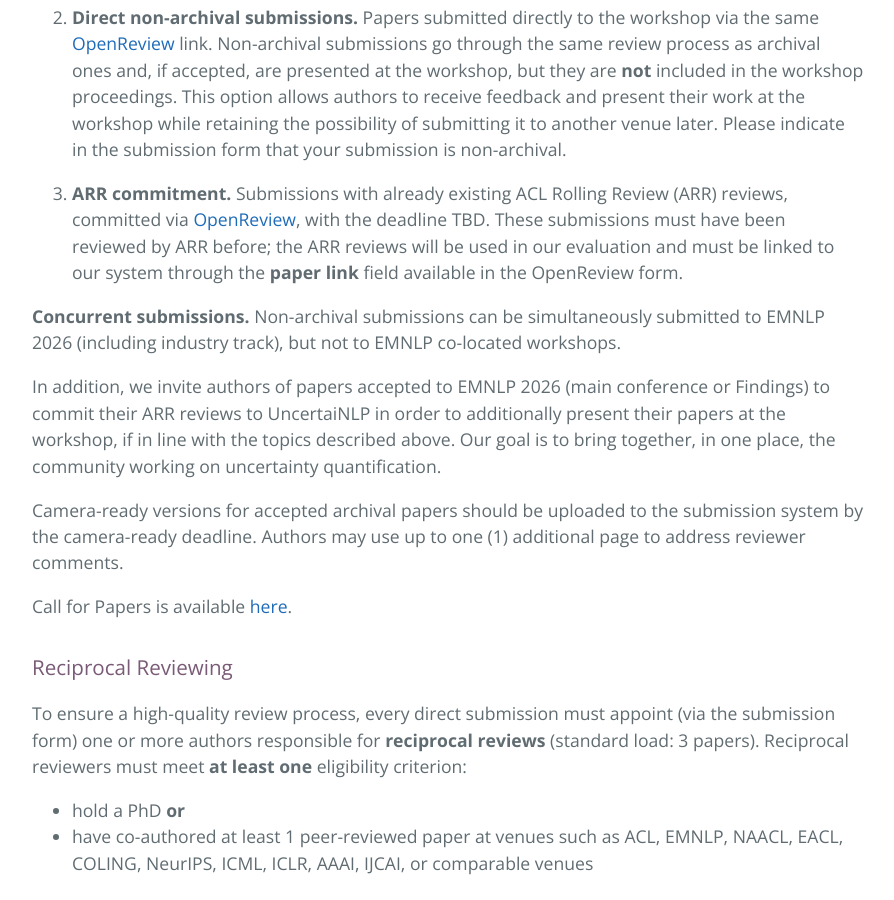
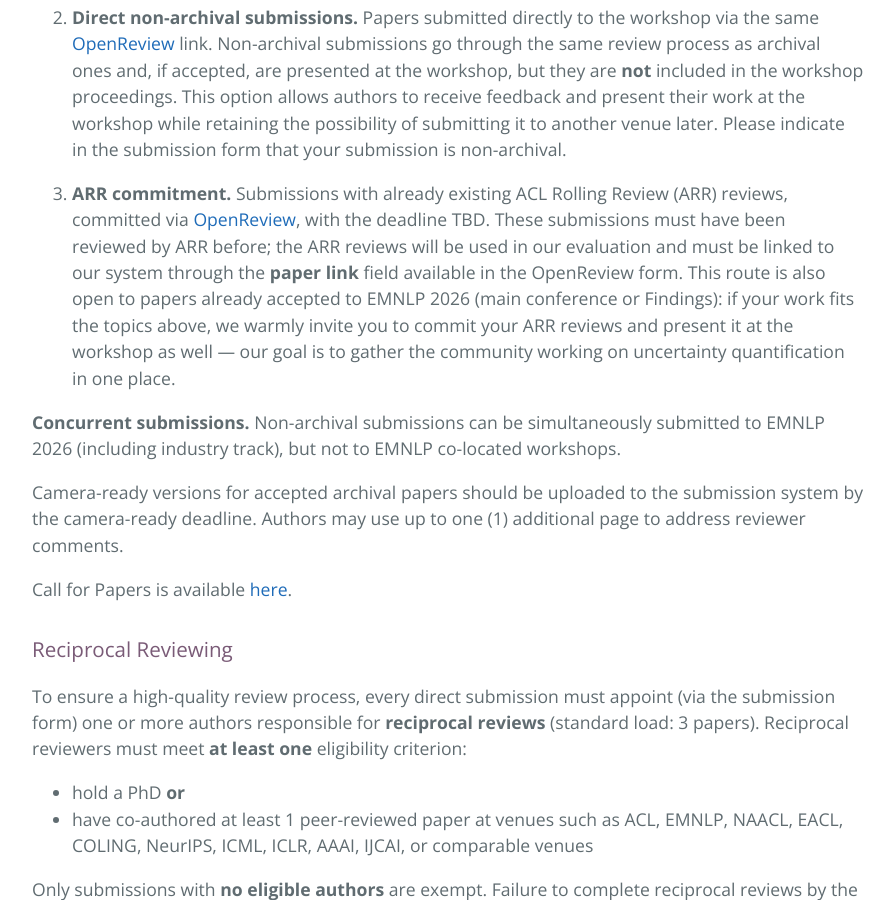
Before and after one commit to uncertainlp/uncertainlp.github.io, a Jekyll site: the page built from index.md, in a window 1280 px wide and 900 px high, scrolled down 5615 px. Shown: the whole window, without its empty margins (192-1086 px from the left). Built offline with Jekyll 4.4.1, drawn with Linux system fonts in a browser that asks for light colours.

Commit message:
Fold EMNLP/Findings invitation into the ARR commitment item
Co-Authored-By: Claude Opus 5 <noreply@anthropic.com>

```diff
--- a/index.md
+++ b/index.md
@@ -135,11 +135,9 @@ We accept three types of submissions:
 
 2. **Direct non-archival submissions.** Papers submitted directly to the workshop via the same [OpenReview](https://openreview.net/group?id=EMNLP/2026/Workshop/UncertaiNLP) link. Non-archival submissions go through the same review process as archival ones and, if accepted, are presented at the workshop, but they are **not** included in the workshop proceedings. This option allows authors to receive feedback and present their work at the workshop while retaining the possibility of submitting it to another venue later. Please indicate in the submission form that your submission is non-archival.
 
-3. **ARR commitment.** Submissions with already existing ACL Rolling Review (ARR) reviews, committed via [OpenReview](https://openreview.net/group?id=EMNLP/2026/Workshop/UncertaiNLP_ARR_Commitment), with the deadline TBD. These submissions must have been reviewed by ARR before; the ARR reviews will be used in our evaluation and must be linked to our system through the **paper link** field available in the OpenReview form.
+3. **ARR commitment.** Submissions with already existing ACL Rolling Review (ARR) reviews, committed via [OpenReview](https://openreview.net/group?id=EMNLP/2026/Workshop/UncertaiNLP_ARR_Commitment), with the deadline TBD. These submissions must have been reviewed by ARR before; the ARR reviews will be used in our evaluation and must be linked to our system through the **paper link** field available in the OpenReview form. This route is also open to papers already accepted to EMNLP 2026 (main conference or Findings): if your work fits the topics above, we warmly invite you to commit your ARR reviews and present it at the workshop as well — our goal is to gather the community working on uncertainty quantification in one place.
 
 **Concurrent submissions.** Non-archival submissions can be simultaneously submitted to EMNLP 2026 (including industry track), but not to EMNLP co-located workshops.
-
-In addition, we invite authors of papers accepted to EMNLP 2026 (main conference or Findings) to commit their ARR reviews to UncertaiNLP in order to additionally present their papers at the workshop, if in line with the topics described above. Our goal is to bring together, in one place, the community working on uncertainty quantification.
 
 Camera-ready versions for accepted archival papers should be uploaded to the submission system by the camera-ready deadline. Authors may use up to one (1) additional page to address reviewer comments.
 
```
Also changed, not shown: cfp.md (+1 -3 lines).
